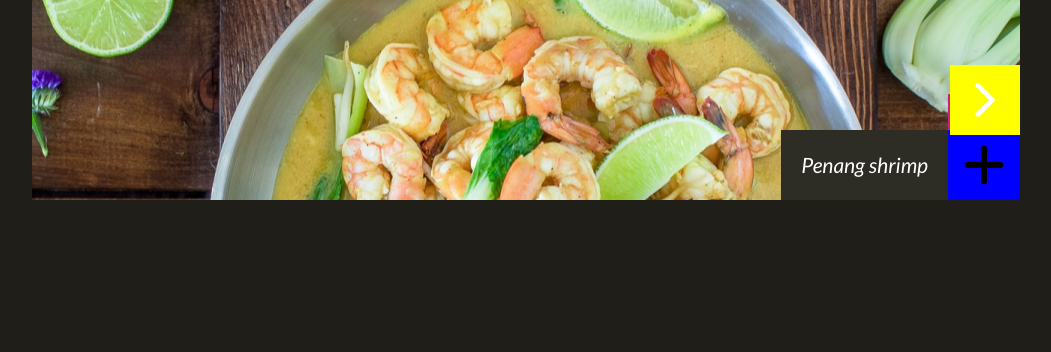
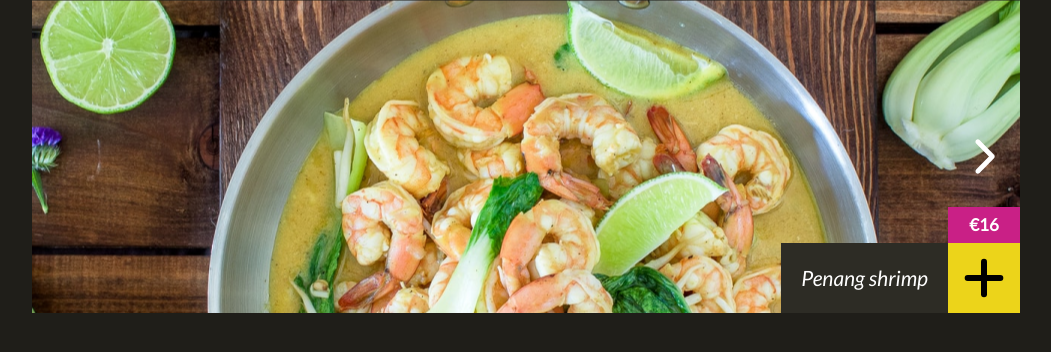
Before and after one commit to js-tasks-ru/jsbasic-20210114_aik303030, a website: page 6-module/3-task/index.html in a window 1280 px wide. Shown: the whole page, without its empty margins (114-1165 px from the left). Drawn offline with Linux system fonts and the light colour scheme.

Commit message:
6-module

```diff
--- a/6-module/3-task/index.css
+++ b/6-module/3-task/index.css
@@ -2,9 +2,6 @@
   height: var(--carousel-height);
   position: relative;
   overflow: hidden;
-
-  height: 200px;
-  background-color: black;
 }
 
 .carousel__caption {
@@ -57,8 +54,6 @@
   justify-content: center;
   cursor: pointer;
   transition: 0.2s all;
-
-  background-color: blue;
 }
 
 .carousel__button:hover,
@@ -98,8 +93,6 @@
   justify-content: center;
   width: 70px;
   height: 70px;
-
-  background-color: yellow;
 }
 
 .carousel__arrow_right {
```
